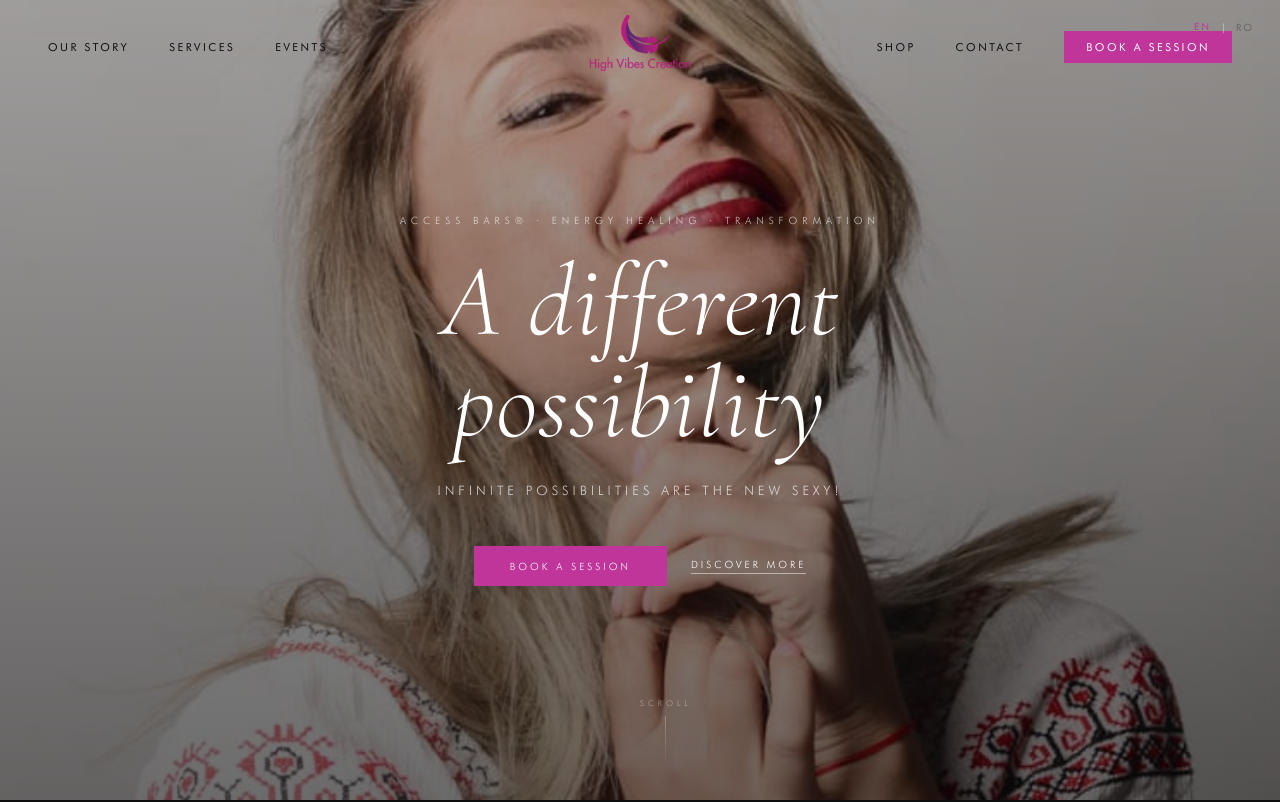
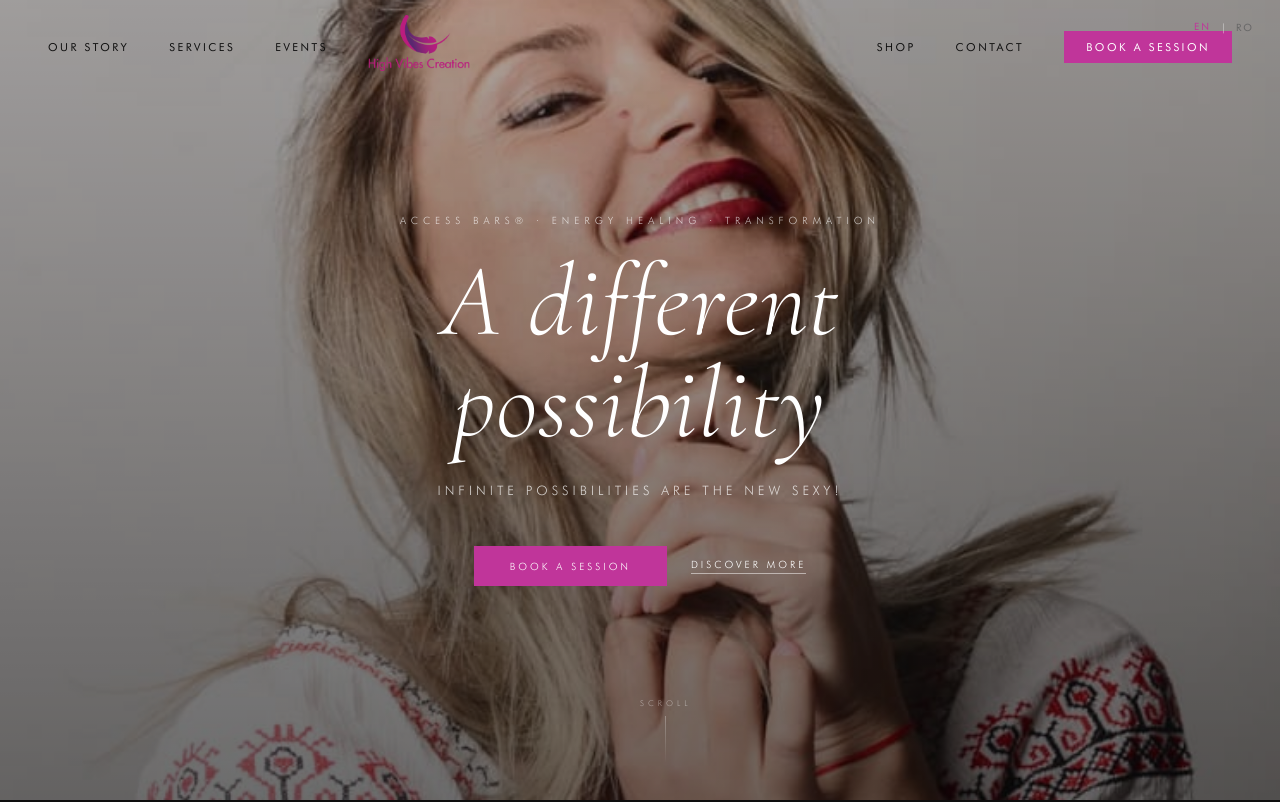
Before and after one commit to Raptoor/highvibescreation-website, a plain HTML site: page index.html in a window 1280 px wide. Shown: the top 802 px of the page. Drawn offline with nearby package versions, Linux system fonts and the light colour scheme.

Commit message:
desktop header: logo left, all nav grouped right

```diff
--- a/index.html
+++ b/index.html
@@ -83,8 +83,7 @@
       box-shadow: 0 1px 0 var(--border);
     }
     .header-inner {
-      display: grid;
-      grid-template-columns: 1fr auto 1fr;
+      display: flex;
       align-items: center;
       max-width: 1400px;
       margin: 0 auto;
@@ -92,12 +91,15 @@
       height: 90px;
     }
 
+    .nav-logo { margin-right: auto; }
+
     .nav-left, .nav-right {
       display: flex;
       gap: 40px;
       list-style: none;
+      align-items: center;
     }
-    .nav-right { justify-content: flex-end; align-items: center; }
+    .nav-left { margin-right: 40px; }
 
     .nav-left a, .nav-right a {
       font-family: var(--sans);
@@ -121,7 +123,7 @@
     .nav-left a:hover, .nav-right a:hover { color: var(--magenta); }
     .nav-left a:hover::after, .nav-right a:hover::after { width: 100%; }
 
-    .nav-logo { text-align: center; }
+    .nav-logo { text-align: left; }
     .nav-logo img { height: 56px; width: auto; display: inline-block; }
 
     .nav-book {
```
